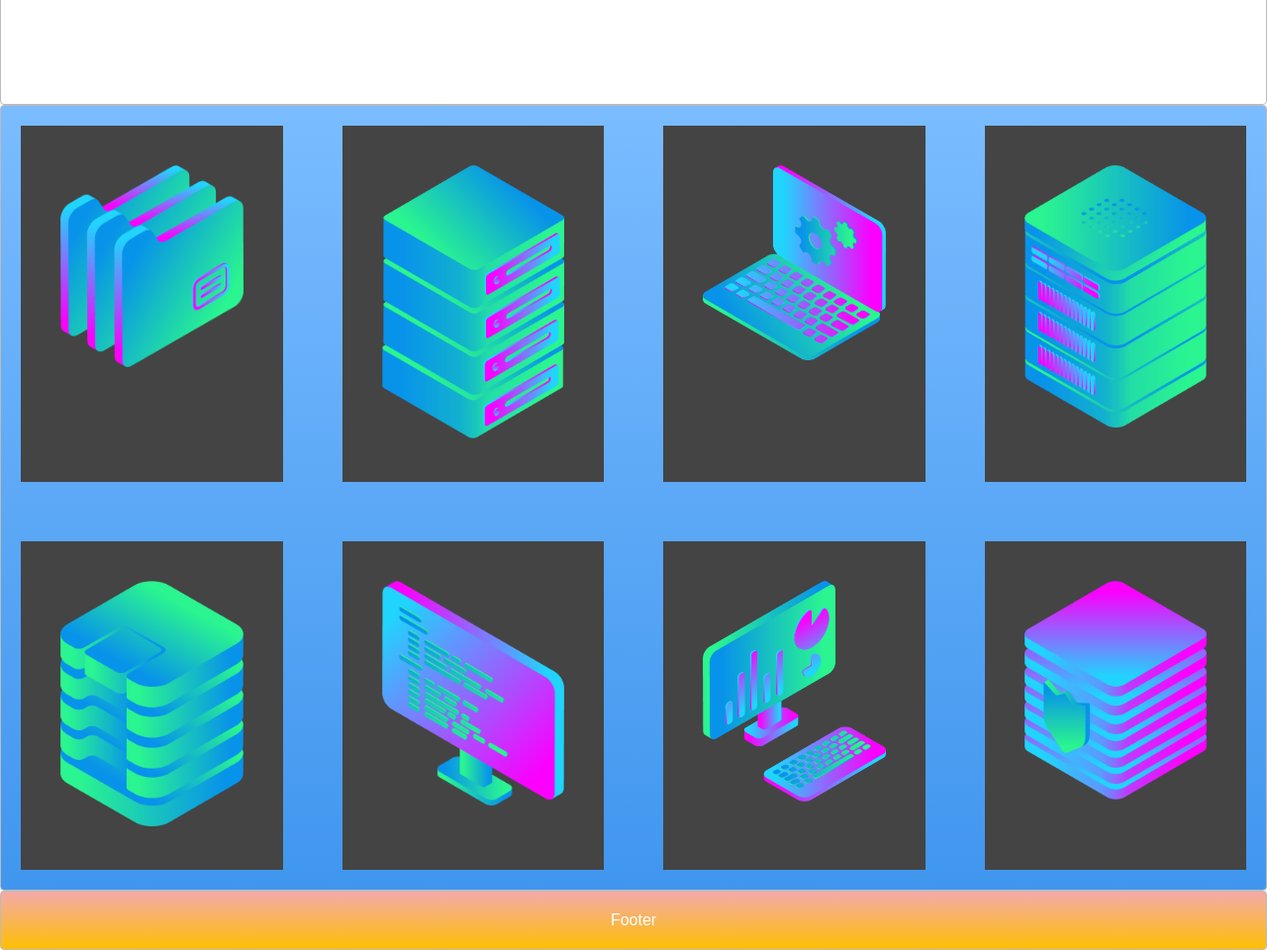
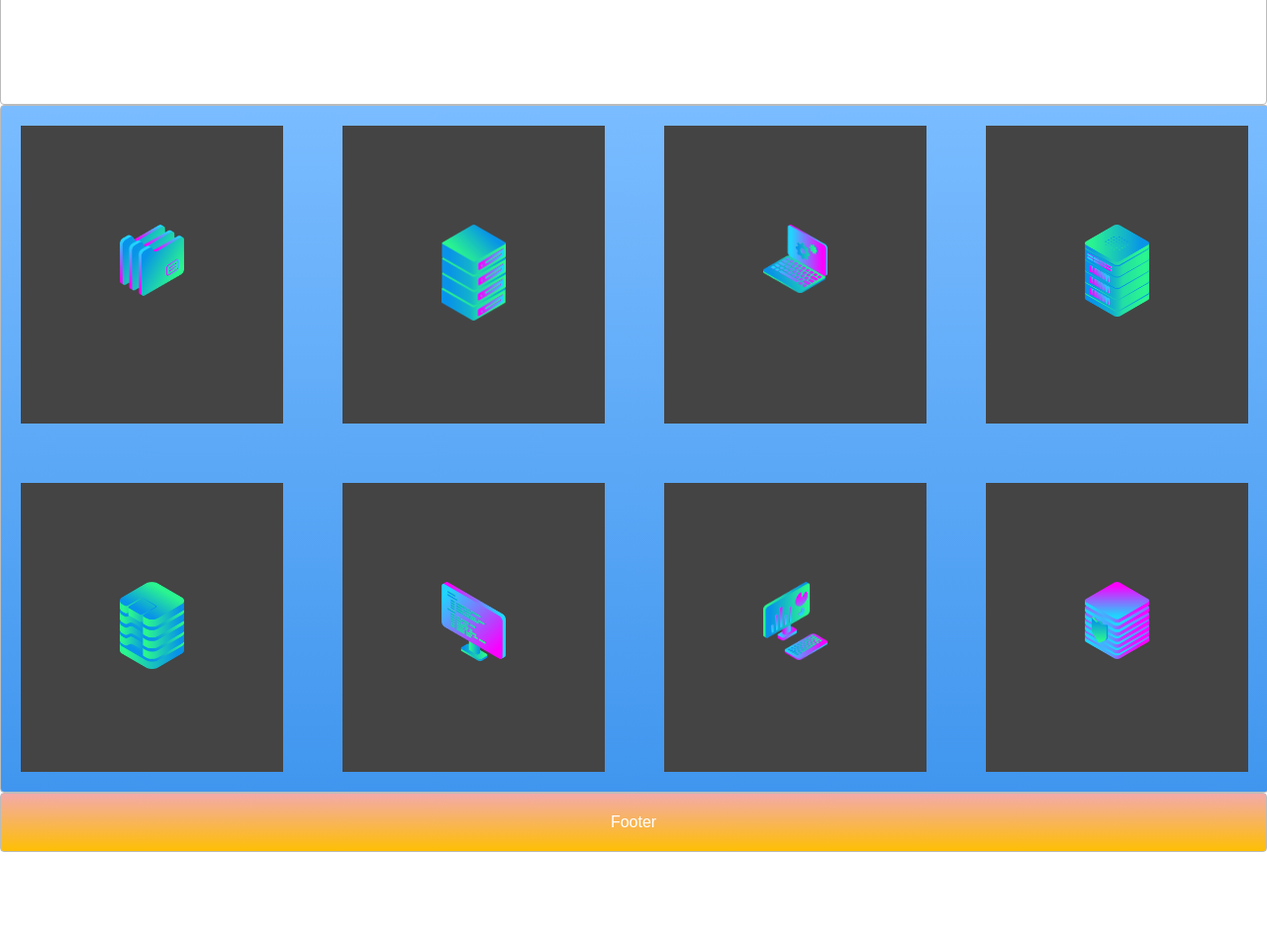
Before and after one commit to jcode-001/Web-Template, a plain HTML site: page index.html in a window 1280 px wide. Shown: the part 400-1360 px from the top of the page at 99% size. After the commit the page ends 1261 px from the top, so only its background shows below. Drawn offline with Linux system fonts and the light colour scheme.

Commit message:
Update layoutpage.css

```diff
--- a/layoutpage.css
+++ b/layoutpage.css
@@ -46,11 +46,11 @@ a{
     display: grid;
     text-align: center;
     grid-template-columns:  repeat(auto-fill,minmax(300px,1fr));
-
+    width:100%;
 }
 .grid{
     background-color: #444;
-    padding: 40px;
+    padding: 100px;
     margin: 20px;
 }
 .grid > img{
```
